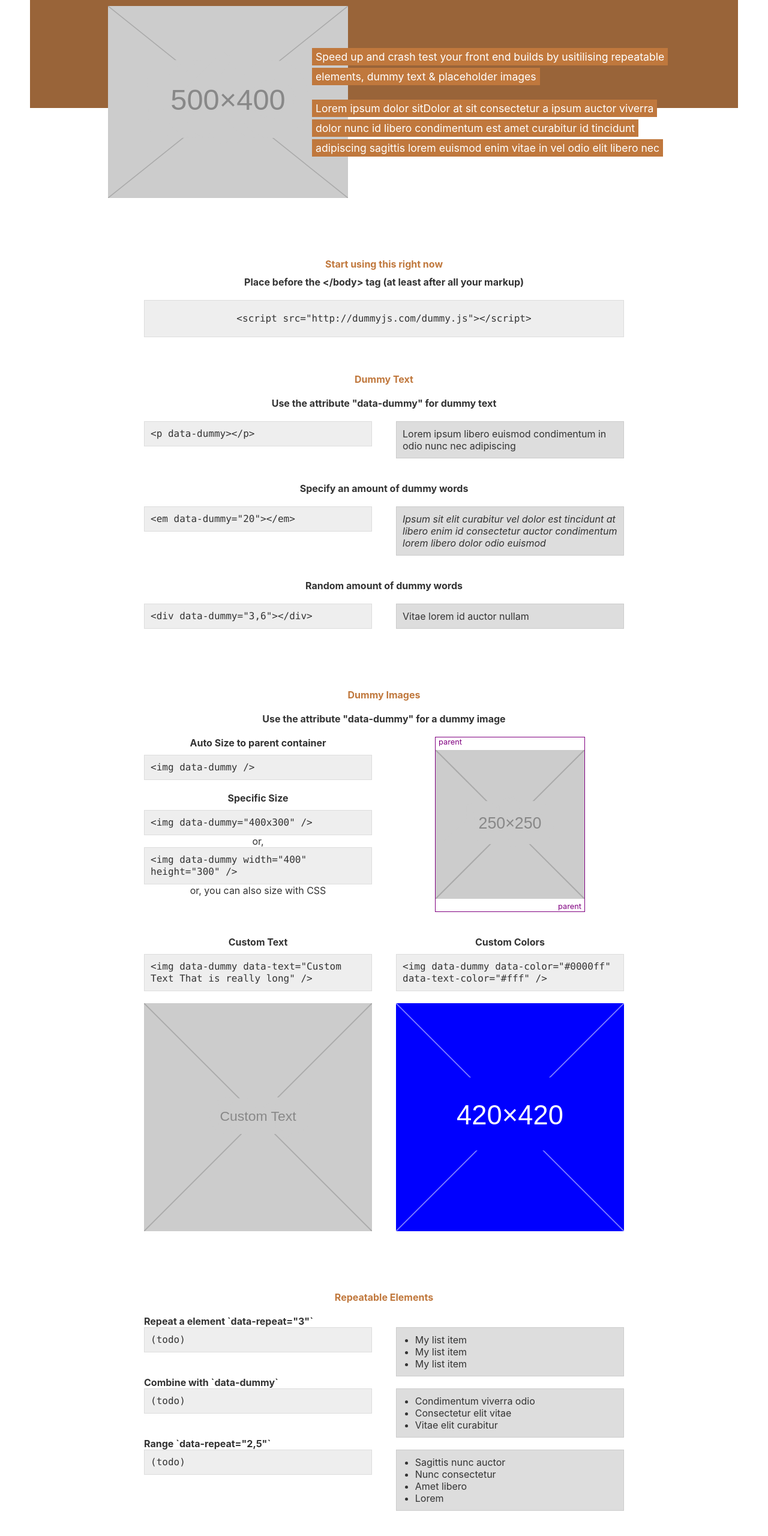
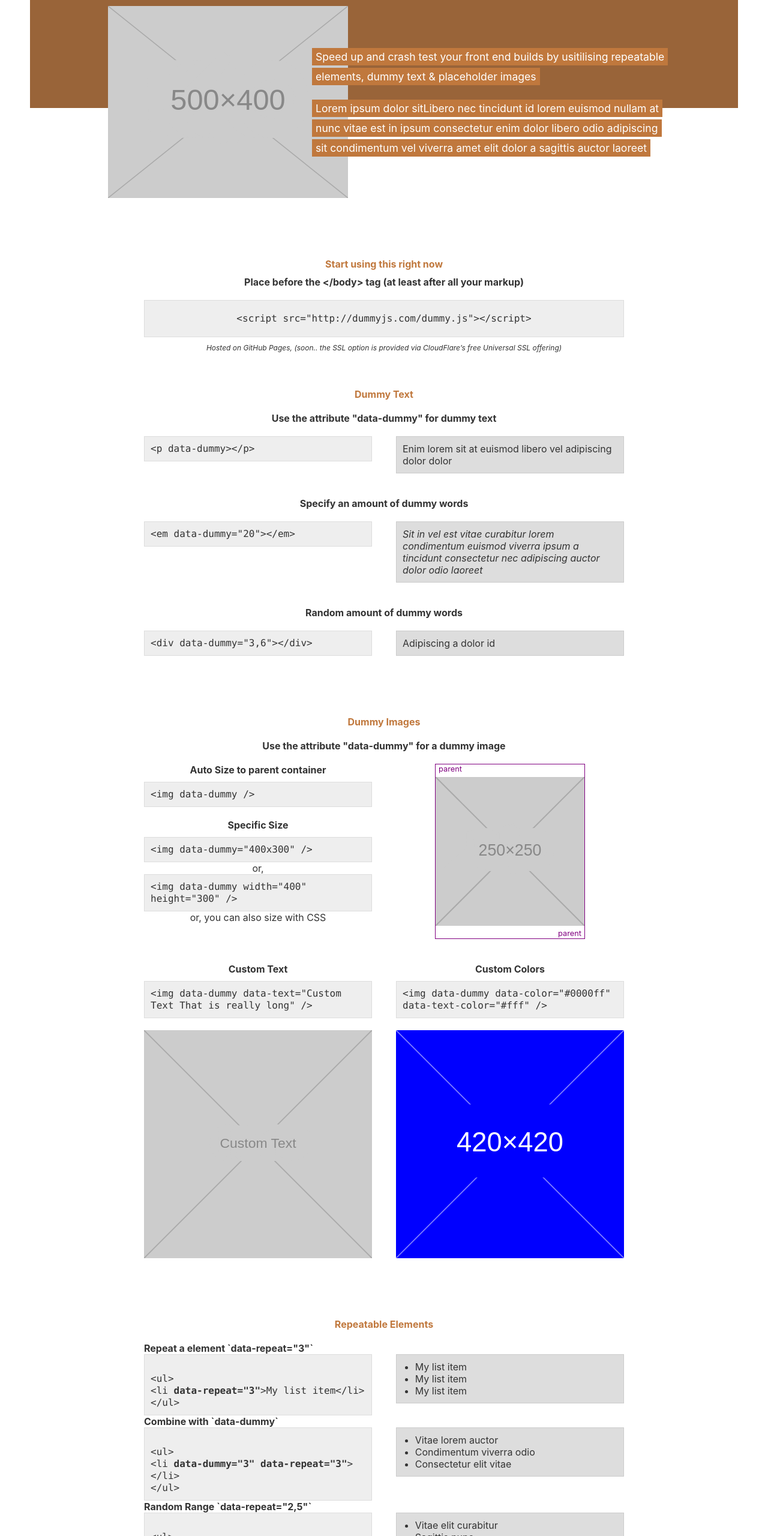
Before and after one commit to paulcollett/dummyjs, a plain HTML site: page index.html in a window 1280 px wide. Shown: the part 240-2800 px from the top of the page at 60% size. Drawn offline with Linux system fonts and the light colour scheme.

Commit message:
landing, code additions. text updates

```diff
--- a/index.html
+++ b/index.html
@@ -37,8 +37,11 @@
   <div class="contain u-mb-60">
     <div class="doc-heading u-mb-10">Start using this right now</div>
     <div class="code-label u-mb-20 u-text-c">Place before the &lt;/body> tag (at least after all your markup)</div>
-    <div class="code-block code-block--hero">
+    <div class="code-block code-block--hero u-mb-10">
       &lt;script src="http://dummyjs.com/dummy.js"&gt;&lt;/script&gt;
+    </div>
+    <div class="disclaimer u-text-c">
+      Hosted on GitHub Pages, (soon.. the SSL option is provided via <a href="https://blog.cloudflare.com/introducing-universal-ssl/" taret="_blank">CloudFlare’s free Universal SSL</a> offering)
     </div>
   </div>
 
@@ -154,7 +157,11 @@
         <div class="code-label">Repeat a element `data-repeat="3"`</div>
       </div>
       <div class="doc-grid_item">
-        <div class="code-block">(todo)</div>
+        <div class="code-block code-block--pre">
+          &lt;ul>
+            &lt;li <strong>data-repeat="3"</strong>>My list item&lt;/li>
+          &lt;/ul>
+        </div>
       </div>
       <div class="doc-grid_item">
         <div class="rendered-block">
@@ -170,7 +177,11 @@
         <div class="code-label">Combine with `data-dummy`</div>
       </div>
       <div class="doc-grid_item">
-        <div class="code-block">(todo)</div>
+        <div class="code-block code-block--pre">
+          &lt;ul>
+            &lt;li <strong>data-dummy="3"</strong> <strong>data-repeat="3"</strong>>&lt;/li>
+          &lt;/ul>
+        </div>
       </div>
       <div class="doc-grid_item">
         <div class="rendered-block">
@@ -183,19 +194,29 @@
 
     <div class="doc-grid">
       <div class="doc-grid_item doc-grid_item--full">
-        <div class="code-label">Range `data-repeat="2,5"`</div>
+        <div class="code-label">Random Range `data-repeat="2,5"`</div>
       </div>
       <div class="doc-grid_item">
-        <div class="code-block">(todo)</div>
+        <div class="code-block code-block--pre">
+          &lt;ul>
+            &lt;li data-dummy="1,3" <strong>data-repeat="2,5"</strong>>&lt;/li>
+          &lt;/ul>
+        </div>
       </div>
       <div class="doc-grid_item">
         <div class="rendered-block">
           <ul class="example-ul">
-            <li data-dummy="1,3" data-repeat></li>
+            <li data-dummy="1,3" data-repeat="2,5"></li>
           </ul>
         </div>
       </div>
     </div>
+  </div>
+
+
+  <div class="github-btn-positioning u-mb-40">
+    <em style="opacity: 0.5">Bookmark to your GitHub starred list &mdash;</em>&nbsp;
+    <iframe src="https://ghbtns.com/github-btn.html?user=paulcollett&repo=dummyjs&type=star&count=true&size=small" frameborder="0" scrolling="0" width="80px" height="20px"></iframe>
   </div>
 
 
@@ -349,6 +370,16 @@
 
 
   <div class="contain u-mb-60">
+    <div class="doc-heading">Find easily next time</div>
+    <div class="doc-heading doc-heading--github u-mb-20">Add dummyjs to your GitHub stared list</div>
+    <div class="github-btn-positioning">
+
+<iframe src="https://ghbtns.com/github-btn.html?user=paulcollett&repo=dummyjs&type=star&count=true&size=large" frameborder="0" scrolling="0" width="125px" height="30px"></iframe>
+
+    </div>
+  </div>
+
+  <div class="contain">
     <div id="backstory" class="doc-heading u-mb-20">Backstory</div>
 
     <div class="backstory-contain u-mb-20">
@@ -357,8 +388,8 @@
 
 <p class="backstory-para u-mb-10">In a continuous effort to streamline I took a step back an realised that testing fake images and text was a time consuming but crucial step. It was important to simulate dynamic content, word wrapping, repeating of elements etc. to battle test edge case scenarios so simplify this step and make it as pain free as possible was time well spent.</p>
 
-<p class="backstory-para">Dummy.js is that aid, and I hope you find at
-least a portion of value with it in your workflow as I do.</p>
+<p class="backstory-para">Dummy.js is that aid. Hope it speeds up and helps crash test your next build</p>
+
 
 
     </div>
@@ -373,17 +404,6 @@ least a portion of value with it in your workflow as I do.</p>
         <iframe src="https://ghbtns.com/github-btn.html?user=paulcollett&type=follow" frameborder="0" scrolling="0" width="135px" height="20px"></iframe>
 
       </div>
-    </div>
-  </div>
-
-
-  <div class="contain">
-    <div class="doc-heading">Find easily next time</div>
-    <div class="doc-heading doc-heading--github u-mb-20">Add dummyjs to your GitHub stared list</div>
-    <div class="github-btn-positioning">
-
-<iframe src="https://ghbtns.com/github-btn.html?user=paulcollett&repo=dummyjs&type=star&count=true&size=large" frameborder="0" scrolling="0" width="125px" height="30px"></iframe>
-
     </div>
   </div>
 
--- a/website-assets/src/css/includes/_elements.sass
+++ b/website-assets/src/css/includes/_elements.sass
@@ -108,6 +108,8 @@ html, body
   border: 1px solid #ddd
   padding: 10px
   font-family: $monospace
+.code-block--pre
+  white-space: pre-line
 .code-block--hero
   text-align: center
   padding: 20px 10px
@@ -315,6 +317,10 @@ html, body
   list-style: disc outside
   padding-left: 1.3em
 
+.disclaimer
+  font-size: 12px
+  font-style: italic
+
 .u-mb-10
   margin-bottom: 10px
 .u-mb-20
```
Also changed, not shown: website-assets/dist/css/main.css, 1 other file.
